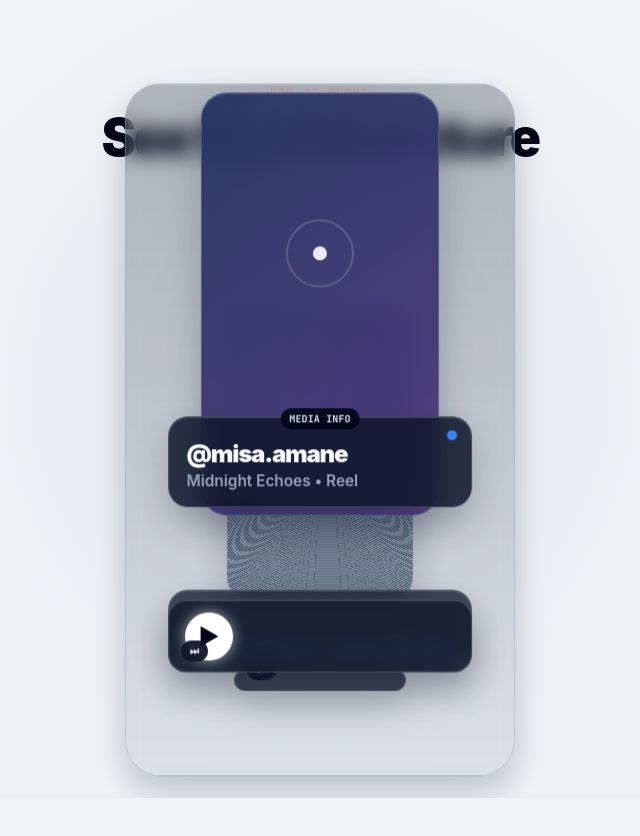
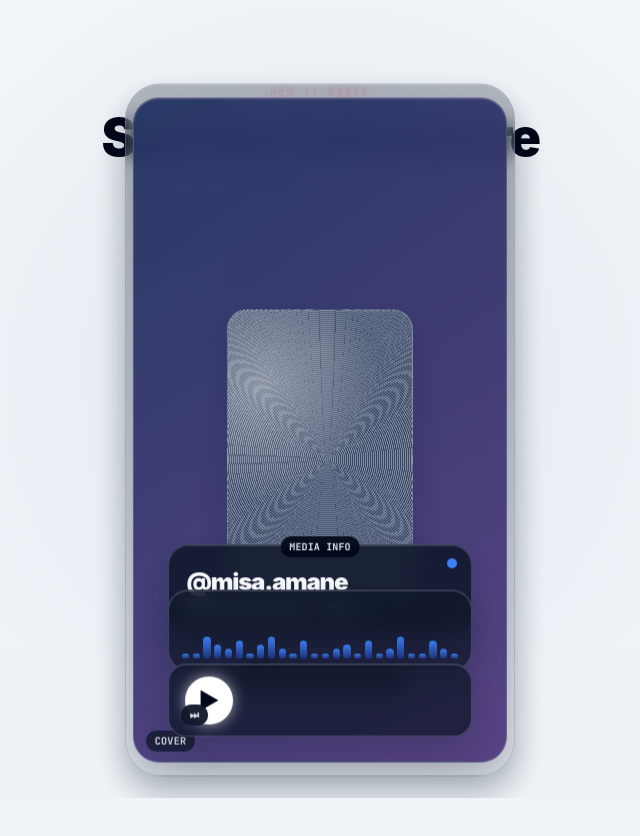
Before and after one commit to JoshPopov/framewatch, a React (Vite) app: page / in a window 1280 px wide. Shown: the part 1950-2786 px from the top of the page, without its empty margins (320-960 px from the left). Built offline with nearby package versions, Linux system fonts and the light colour scheme; a web font is replaced by a local one.

Commit message:
Modify styles for piece-cover and transform adjustments
Increased width and adjusted z-index for piece-cover. Updated transform calculations to center and position elements correctly.

```diff
--- a/src/styles.css
+++ b/src/styles.css
@@ -536,16 +536,17 @@ h1 span { color: #f43f5e; }
 }
 
 .piece-cover {
-  width: min(238px, 34vw);
+  width: min(374px, 56vw); /* Increased to fill the frame */
   aspect-ratio: 9 / 16;
-  z-index: 4;
+  z-index: 2; /* Lowered z-index to sit behind the UI */
   border-radius: 26px;
   background: linear-gradient(145deg, rgba(34, 51, 97, 0.95), rgba(76, 52, 124, 0.92));
   transform:
     translate(-50%, -50%)
     translate(
       calc(0px + var(--explode) * -300px + var(--rebuild) * -102px),
-      calc(-126px + var(--explode) * -162px + var(--rebuild) * 12px)
+      /* Changed -126px to 0px to center it in the frame */
+      calc(0px + var(--explode) * -162px + var(--rebuild) * 12px)
     )
     rotate(calc(var(--explode) * -18deg + var(--rebuild) * 14deg));
 }
@@ -582,7 +583,8 @@ h1 span { color: #f43f5e; }
     translate(-50%, -50%)
     translate(
       calc(0px + var(--explode) * 278px + var(--rebuild) * 95px),
-      calc(32px + var(--explode) * -135px + var(--rebuild) * -162px)
+      /* Changed 32px to 160px to push it down */
+      calc(160px + var(--explode) * -135px + var(--rebuild) * -162px)
     )
     rotate(calc(var(--explode) * 8deg + var(--rebuild) * 0deg));
 }
@@ -712,7 +714,8 @@ h1 span { color: #f43f5e; }
     translate(-50%, -50%)
     translate(
       calc(0px + var(--explode) * 220px + var(--rebuild) * 0px),
-      calc(206px + var(--explode) * 220px + var(--rebuild) * 46px)
+      /* Changed 206px to 270px to anchor it to the bottom */
+      calc(270px + var(--explode) * 220px + var(--rebuild) * 46px)
     )
     rotate(calc(var(--explode) * 12deg + var(--rebuild) * 0deg));
 }
```
